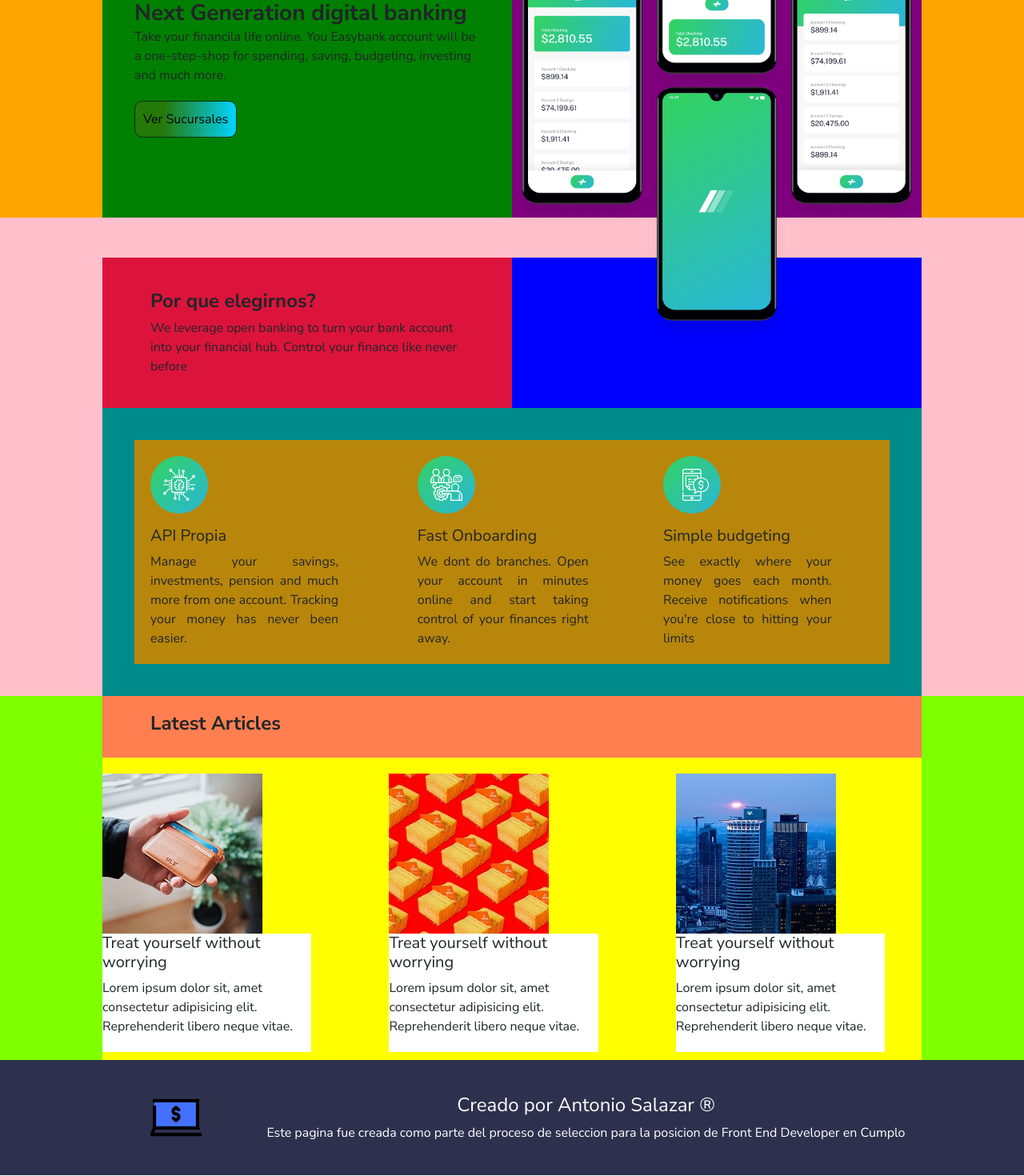
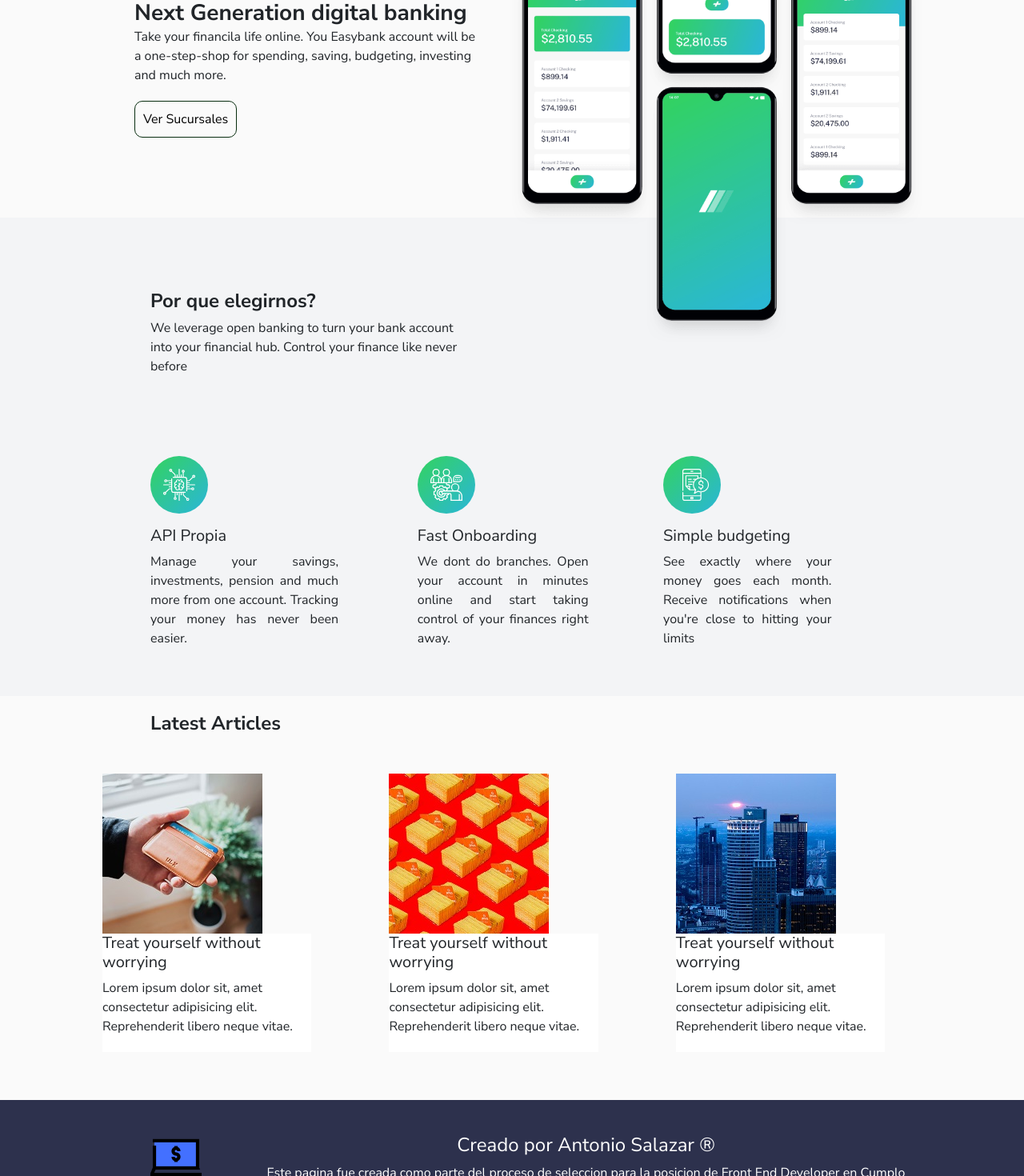
Before and after one commit to AntonioSalazar/cumplo-technical-challenge, a React (Create React App) app: page / in a window 1280 px wide. Shown: the part 220-1690 px from the top of the page at 80% size. Built offline with nearby package versions, Linux system fonts and the light colour scheme; no server answers.

Commit message:
finished the layout, responsive design commpleted

```diff
--- a/src/styles/CSS/index.css
+++ b/src/styles/CSS/index.css
@@ -40,7 +40,7 @@
   background: #DEE5E5; }
   .header__login-btn:hover {
     color: #DEE5E5;
-    background: #082D0f; }
+    background: linear-gradient(to right, #136a8a, #267871); }
 
 .header__logout-btn {
   padding: 5px;
@@ -74,18 +74,16 @@
     font-size: 12px; } }
 
 .introduction {
-  background: orange;
+  background: #fafafa;
   display: flex;
   justify-content: center; }
   .introduction__container {
     width: 80%;
     max-width: 1200px;
-    background: #ffff00;
     display: flex;
     justify-content: center; }
   .introduction__text {
     width: 50%;
-    background: green;
     padding: 100px 40px; }
     .introduction__text-title h3 {
       font-weight: 700; }
@@ -94,10 +92,12 @@
       padding: 10px;
       border-radius: 10px;
       border: 1px solid #082D0f;
-      background: linear-gradient(90deg, #247909 28%, #237c10 30%, #07c4d3 87%, #00d4ff 100%); }
+      background: transparent; }
+      .introduction__text-btn button:hover {
+        color: #fff;
+        background: linear-gradient(to right, #136a8a, #267871); }
   .introduction__image {
     width: 50%;
-    background: purple;
     position: relative; }
     .introduction__image img {
       width: 100%;
@@ -120,27 +120,23 @@
     flex-direction: column; } }
 
 .whyus {
-  background: pink;
+  background: #f3f4f6;
   display: flex;
   justify-content: center; }
   .whyus__container {
     width: 80%;
     max-width: 1200px;
-    background: blue;
     margin-top: 50px; }
   .whyus__text {
     width: 50%;
-    background: crimson;
     padding: 40px 60px; }
     .whyus__text-title h4 {
       font-weight: 700; }
   .whyus__reasons {
-    background: darkcyan;
     padding: 40px;
     display: flex;
     justify-content: space-between; }
     .whyus__reasons-each {
-      background: darkgoldenrod;
       padding: 20px; }
       .whyus__reasons-each-paragraph {
         width: 80%;
@@ -148,12 +144,10 @@
 
 @media only screen and (max-width: 1200px) {
   .whyus {
-    background: pink;
     display: flex;
     justify-content: center; }
     .whyus__container {
       max-width: 1200px;
-      background: blue;
       margin-top: 0px; }
     .whyus__text {
       width: 70%; } }
@@ -179,11 +173,10 @@
         text-align: center; } }
 
 .articles {
-  background: chartreuse;
+  background: #fafafa;
   display: flex;
   justify-content: center; }
   .articles__container {
-    background: coral;
     width: 80%;
     max-width: 1200px; }
   .articles__title {
@@ -191,10 +184,10 @@
     .articles__title h4 {
       font-weight: 700; }
   .articles__latest {
-    background: yellow;
     display: flex;
     justify-content: space-between;
-    padding-top: 20px; }
+    padding-top: 20px;
+    margin-bottom: 50px; }
     .articles__latest figure {
       margin-bottom: 0; }
     .articles__latest-each {
--- a/src/styles/SASS/Header/_header.scss
+++ b/src/styles/SASS/Header/_header.scss
@@ -39,7 +39,7 @@
 
         &:hover{
             color: #DEE5E5;
-            background: #082D0f;
+            background: linear-gradient(to right, #136a8a, #267871);;
         }
     }
 
--- a/src/styles/SASS/Introduction/Introduction.scss
+++ b/src/styles/SASS/Introduction/Introduction.scss
@@ -1,12 +1,11 @@
 .introduction {
-    background: orange;
+    background: hsl(0, 0%, 98%);
     display: flex;
     justify-content: center;
 
     &__container {
         width: 80%;
         max-width: 1200px;
-        background: #ffff00;
         display: flex;
         justify-content: center;
 
@@ -14,7 +13,6 @@
 
     &__text{
         width: 50%;
-        background: green;
         padding: 100px 40px;
 
         &-title h3 {
@@ -26,14 +24,19 @@
             padding: 10px;
             border-radius: 10px;
             border: 1px solid #082D0f;
-            background: linear-gradient(90deg, rgba(36,121,9,1) 28%, rgba(35,124,16,1) 30%, rgba(7,196,211,1) 87%, rgba(0,212,255,1) 100%);        }
+            background: transparent;
+
+            &:hover{
+                color: #fff;
+                background: linear-gradient(to right, #136a8a, #267871);
+            }
+        }
 
 
         }
 
     &__image{
         width: 50%;
-        background: purple;
         position: relative;
         & img {
             width: 100%;
--- a/src/styles/SASS/LatestArticles/LatestArticles.scss
+++ b/src/styles/SASS/LatestArticles/LatestArticles.scss
@@ -1,10 +1,9 @@
 .articles {
-    background: chartreuse;
+    background: hsl(0, 0%, 98%);
     display: flex;
     justify-content: center;
 
     &__container{
-        background: coral;
         width: 80%;
         max-width: 1200px;
     }
@@ -18,11 +17,10 @@
     }
 
     &__latest {
-        background: yellow;
         display: flex;
         justify-content: space-between;
         padding-top: 20px;
-
+        margin-bottom: 50px;
         & figure {
             margin-bottom: 0;
         }
--- a/src/styles/SASS/WhyUs/WhyUs.scss
+++ b/src/styles/SASS/WhyUs/WhyUs.scss
@@ -1,18 +1,16 @@
 .whyus{
-    background: pink;
+    background:hsl(220, 16%, 96%);
     display: flex;
     justify-content: center;
     &__container{
         width: 80%;
         max-width: 1200px;
-        background: blue;
         margin-top: 50px;
 
     }
 
     &__text{
         width: 50%;
-        background: crimson;
         padding: 40px 60px;
 
         &-title h4{
@@ -21,12 +19,10 @@
     }
 
     &__reasons{
-        background: darkcyan;
         padding: 40px;
         display: flex;
         justify-content: space-between;
         &-each {
-            background: darkgoldenrod;
             padding: 20px;
 
             &-paragraph{
@@ -39,12 +35,10 @@
 
 @media only screen and (max-width: 1200px){
     .whyus{
-        background: pink;
         display: flex;
         justify-content: center;
         &__container{
             max-width: 1200px;
-            background: blue;
             margin-top: 0px;
 
         }
```
